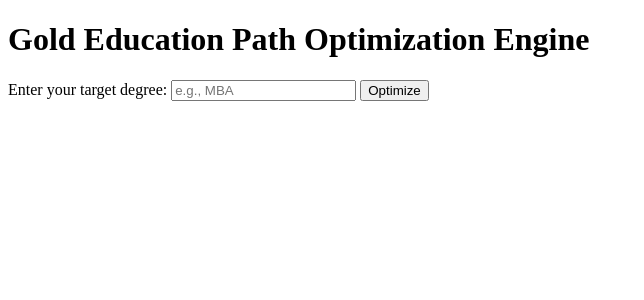
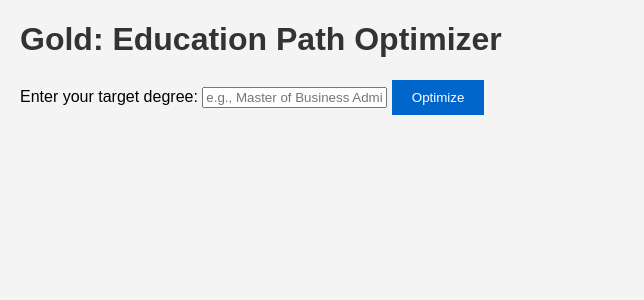
Before and after one commit to USH3R/GOLD.-A-Global-Education-Path-Optimization-Engine-Equivalent-Credit-Mapper, a Flask app: page / in a window 1280 px wide. Shown: the top 300 px of the page, without its empty margins (0-644 px from the left). Run offline with Flask 3, Linux system fonts and the light colour scheme.

Commit message:
Update index.html

```diff
--- a/templates/index.html
+++ b/templates/index.html
@@ -2,19 +2,21 @@
 <html lang="en">
 <head>
     <meta charset="UTF-8">
-    <title>Gold - Education Path Optimizer</title>
+    <title>Gold: Education Path Optimizer</title>
+    <link rel="stylesheet" href="{{ url_for('static', filename='style.css') }}">
 </head>
 <body>
-    <h1>Gold Education Path Optimization Engine</h1>
-
-    <form id="degree-form">
-        <label for="degree">Enter your target degree:</label>
-        <input type="text" id="degree" name="degree" placeholder="e.g., MBA">
-        <button type="submit">Optimize</button>
-    </form>
-
-    <pre id="output"></pre>
-
+    <div class="container">
+        <h1>Gold: Education Path Optimizer</h1>
+        <form id="degreeForm">
+            <label for="degree">Enter your target degree:</label>
+            <input type="text" id="degree" name="degree" placeholder="e.g., Master of Business Administration" required>
+            <button type="submit">Optimize</button>
+        </form>
+        <div id="results">
+            <!-- JSON results will be displayed here -->
+        </div>
+    </div>
     <script src="{{ url_for('static', filename='script.js') }}"></script>
 </body>
 </html>
```
